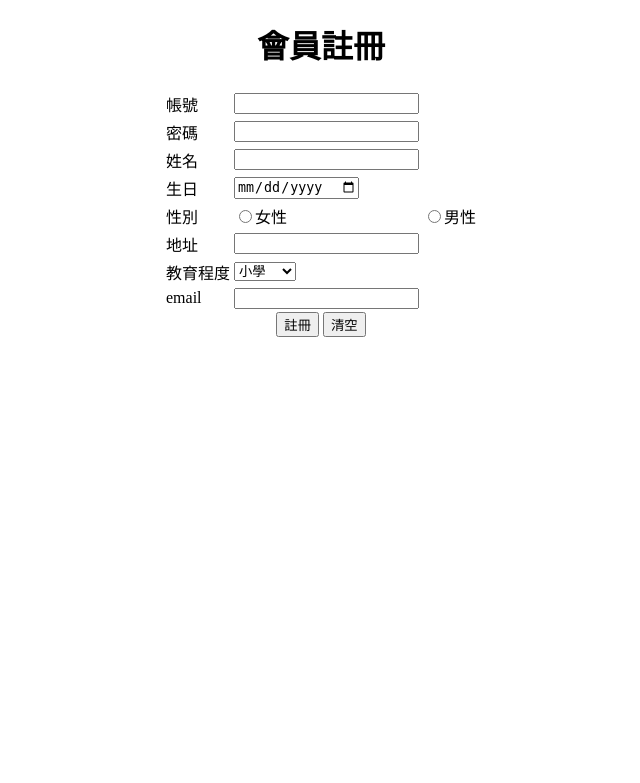
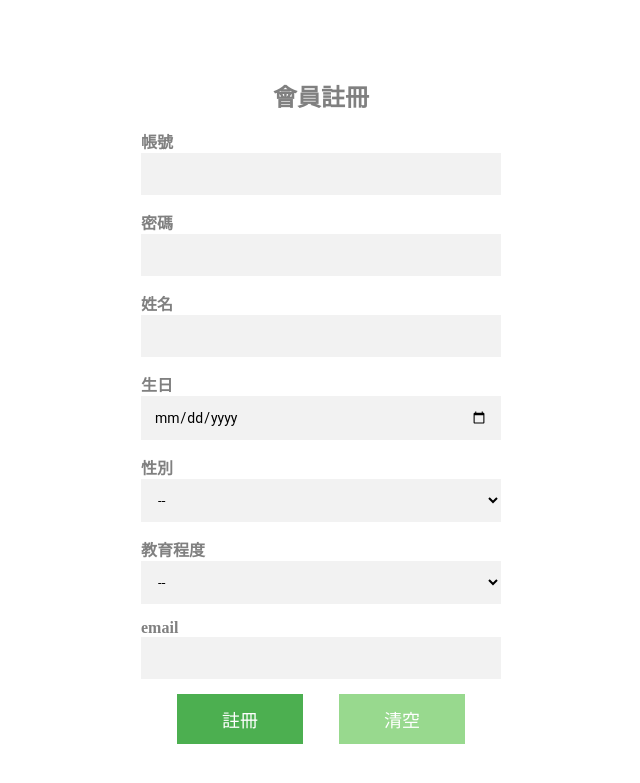
Before and after one commit to msfan555/PHP-vote, a PHP site: page /login/register.php in a window 1280 px wide. Shown: the top 783 px of the page, without its empty margins (319-959 px from the left). Run offline with PHP 8.4, Linux system fonts and the light colour scheme.

Commit message:
完成登入/註冊/忘記密碼css

```diff
--- a/layout/front_nav.php
+++ b/layout/front_nav.php
@@ -2,10 +2,10 @@
 
 <nav>
 <!-- <a href="index.php">回首頁</a> -->
-<a href="../vote/admin.php">投票管理</a>
+<!-- <a href="../vote/admin.php">投票管理</a>
 <a href="../vote/back/add_vote.php">新增投票</a>
 <a href="../vote/back/admin_type.php">分類管理</a>
-<a href="../vote/login/member_center.php">會員中心</a>
+<a href="../vote/login/member_center.php">會員中心</a> -->
 <?php
 if(isset($_SESSION['user'])){
     ?>
--- a/login/chk_login.php
+++ b/login/chk_login.php
@@ -4,6 +4,8 @@ include "../api/base.php";//連線資料庫
 
 $acc=$_POST['acc'];
 $pw=md5($_POST['pw']);//接收帳號密碼並且把密碼改成MD5
+
+
 
 // 測試是否有收到資料
 // echo $acc;
@@ -23,6 +25,6 @@ if($chk){//如果資料庫有這一筆資料的話就是Ture
   header("location:../admin.php");// 登入成功導向會員頁
 }else{
   $error="帳號密碼錯誤";
-  header("location:../index.php?error=$error");// 登入失敗回到登入頁
+  header("location:login.php?error=$error");// 登入失敗回到登入頁
 }
 ?>
--- a/login/register.php
+++ b/login/register.php
@@ -1,73 +1,145 @@
 <!DOCTYPE html>
 <html lang="en">
+
 <head>
     <meta charset="UTF-8">
     <meta http-equiv="X-UA-Compatible" content="IE=edge">
     <meta name="viewport" content="width=device-width, initial-scale=1.0">
     <title>會員註冊</title>
     <style>
-        h1{
-            text-align: center;
-        }
-        table{
+        .reg-box {
+            width: 360px;
+            padding: 4% 0 0;
             margin: auto;
         }
+
+        h2 {
+            text-align: center;
+            color: gray;
+            margin-bottom: 1rem;
+        }
+
+        label {
+            color: gray;
+            font-weight: bold;
+        }
+
+
+        .reg-box .reg-data input {
+            font-family: "Roboto", sans-serif;
+            outline: 0;
+            background: #f2f2f2;
+            width: 100%;
+            border: 0;
+            margin: 0 0 15px;
+            padding: 13px;
+            box-sizing: border-box;
+            font-size: 14px;
+        }
+
+        select {
+            font-family: "Roboto", sans-serif;
+            outline: 0;
+            background: #f2f2f2;
+            width: 100%;
+            border: 0;
+            margin: 0 0 15px;
+            padding: 13px;
+            cursor: pointer;
+        }
+
         .btns{
-            text-align: center;
+            display: flex;
+            justify-content: space-evenly;
+        }
+
+        .reg-btn {
+            font-family: "Roboto", sans-serif;
+            text-transform: uppercase;
+            outline: 0;
+            background: #4CAF50;
+            width: 35%;
+            border: 0;
+            padding: 12px;
+            color: #FFFFFF;
+            font-size: 18px;
+            -webkit-transition: all 0.3 ease;
+            transition: all 0.3 ease;
+            cursor: pointer;
+        }
+
+        .res-btn {
+            font-family: "Roboto", sans-serif;
+            text-transform: uppercase;
+            outline: 0;
+            background: #98D98E;
+            width: 35%;
+            border: 0;
+            padding: 12px;
+            color: #FFFFFF;
+            font-size: 18px;
+            -webkit-transition: all 0.3 ease;
+            transition: all 0.3 ease;
+            cursor: pointer;
         }
     </style>
 </head>
+
 <body>
-    <h1>會員註冊</h1>
+    <div class="reg-box">
+        <h2>會員註冊</h2>
 
-    <form action="store_member.php" method="post">
-        <table>
-            <tr>
-                <td>帳號</td>
-                <td><input type="text" name="acc" id=""> </td>
-            </tr>
-            <tr>
-                <td>密碼</td>
-                <td><input type="password" name="pw" id=""> </td>
-            </tr>
-            <tr>
-                <td>姓名</td>
-                <td><input type="text" name="name" id=""> </td>
-            </tr>
-            <tr>
-                <td>生日</td>
-                <td><input type="date" name="birthday" id=""> </td>
-            </tr>
-            <tr>
-                <td>性別</td>
-                <td><input type="radio" name="gender" id="gender" value="0">女性</td>
-                <td><input type="radio" name="gender" id="gender" value="1">男性</td>
-            </tr>
-            <tr>
-                <td>地址</td>
-                <td><input type="text" name="addr" id=""> </td>
-            </tr>
-            <tr>
-                <td>教育程度</td>
-                <td><select name="education" id="education">
+        <form action="store_member.php" method="post">
+
+            <div class="reg-data">
+                <label for="acc">帳號</label>
+                <input type="text" name="acc">
+            </div>
+            <div class="reg-data">
+                <label for="acc">密碼</label>
+                <input type="password" name="pw">
+            </div>
+            <div class="reg-data">
+                <label for="name">姓名</label>
+                <input type="text" name="name">
+            </div>
+            <div class="reg-data">
+                <label for="birthday">生日</label>
+                <input type="date" name="birthday" id="birthady">
+            </div>
+            <div class="reg-data">
+                <label for="gender">性別</label>
+                <select name="gender" id="gender">
+                    <option value="hide">--</option>
+                    <option value="0">女性</option>
+                    <option value="1">男性</option>
+                    <!-- <option value="2"></option> -->
+                </select>
+            </div>
+            <div class="reg-data">
+                <label for="education">教育程度</label>
+                <select name="education" id="education">
+                    <option value="hide">--</option>
                     <option value="0">小學</option>
                     <option value="1">中學</option>
                     <option value="2">高中</option>
                     <option value="3">大學</option>
                     <option value="4">研究所</option>
                 </select>
-                </td>
-            </tr>
-            <tr>
-                <td>email</td>
-                <td><input type="email" name="email" id=""> </td>
-            </tr>
-        </table>
-        <div class="btns">
-            <input type="submit" value="註冊">
-            <input type="reset" value="清空">
-        </div>
-    </form>
+            </div>
+            <div class="reg-data">
+                <label for="email">email</label>
+                <input type="email" name="email">
+            </div>
 
+
+            <div class="btns">
+                <input class="reg-btn" type="submit" value="註冊">
+                <input class="res-btn" type="reset" value="清空">
+            </div>
+        </form>
+
+    </div>
 </body>
+
 </html>
```
Also changed, not shown: login/forget.php (+106 -16 lines), login/login.php (+27 -19 lines), vote.sql (+18 -7 lines), 1 other file.
